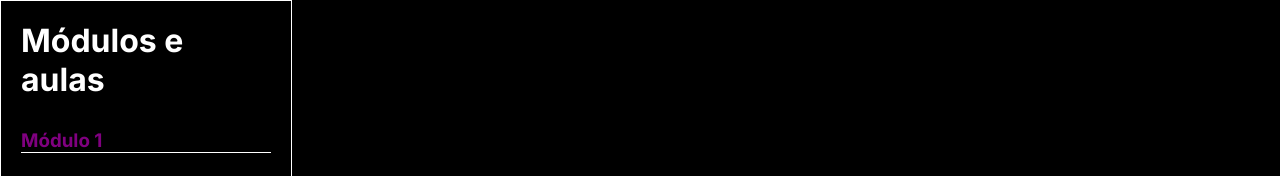
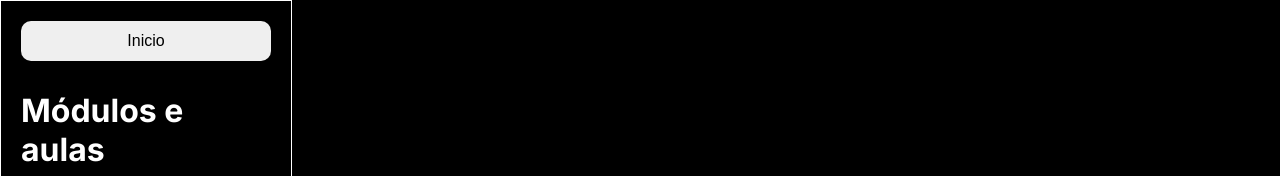
Before and after one commit to Kaiser-exe0/Cursos, a plain HTML site: page Autoconhecimento para lideres/Aula.html in a window 1280 px wide. Shown: the top 176 px of the page. Drawn offline with Linux system fonts and the light colour scheme.

Commit message:
alteracoes

```diff
--- a/Autoconhecimento para lideres/Aula.html
+++ b/Autoconhecimento para lideres/Aula.html
@@ -1,9 +1,12 @@
 <!DOCTYPE html>
 <html lang="pt-br">
+
 <head>
     <link rel="preconnect" href="https://fonts.googleapis.com">
     <link rel="preconnect" href="https://fonts.gstatic.com" crossorigin>
-    <link href="https://fonts.googleapis.com/css2?family=Inter:ital,opsz,wght@0,14..32,100..900;1,14..32,100..900&display=swap" rel="stylesheet">
+    <link
+        href="https://fonts.googleapis.com/css2?family=Inter:ital,opsz,wght@0,14..32,100..900;1,14..32,100..900&display=swap"
+        rel="stylesheet">
     <link rel="stylesheet" href="aulas.css">
     <script src="aula_script.js"></script>
     <meta charset="UTF-8">
@@ -11,27 +14,31 @@
     <script src="aula_script.js"></script>
     <title>Autoconhecimento para lideres</title>
 </head>
+
 <body>
     <div class="sidebar">
+        <a href="../Cursos.html">
+            <button class="buttonMain">Inicio</button>
+        </a>
         <h1>Módulos e aulas</h1>
 
         <h3>Módulo 1</h3>
         <ol id="dynamicList">
             <li onclick="changeVideo('https://play.gumlet.io/embed/661698592937374872013bea')">
                 <div class="checkbox">
-                    <input type="checkbox" name="" id="">
+                    <input type="checkbox">
                     <a href="#">Autoconhecimento e sua importância para liderança</a>
                 </div>
             </li>
             <li onclick="changeVideo('https://play.gumlet.io/embed/661698592937374872013be8')">
                 <div class="checkbox">
-                <input type="checkbox" name="" id="">
+                    <input type="checkbox">
                     <a href="#">Autoconhecimento na prática</a>
                 </div>
             </li>
             <li onclick="changeVideo('https://play.gumlet.io/embed/66169855356314ecdddde072')">
                 <div class="checkbox">
-                    <input type="checkbox" name="" id="">
+                    <input type="checkbox">
                     <a href="#">Conclusão</a>
                 </div>
             </li>
@@ -41,15 +48,16 @@
         <ol id="dynamicList">
             <li onclick="changeVideo('https://play.gumlet.io/embed/66169855356314ecdddde06c')">
                 <div class="checkbox">
-                    <input type="checkbox" name="" id="">
+                    <input type="checkbox">
                     <a href="#">Habilidades sociocomportamentais</a>
                 </div>
                 <h3>Questionário</h3>
                 <ol id="dynamicList">
                     <li>
                         <div class="checkbox">
-                    <input type="checkbox" name="" id="">
-                <a href="https://docs.google.com/forms/d/e/1FAIpQLSdSzQbZp9qXIZpmzR6HsDADnvvST3g2QyGedGTZLSujt3NaAw/viewform?embedded=true  ">Quiz</a>
+                            <input type="checkbox">
+                            <a href="https://docs.google.com/forms/d/e/1FAIpQLSdSzQbZp9qXIZpmzR6HsDADnvvST3g2QyGedGTZLSujt3NaAw/viewform?embedded=true  "
+                                target="_blank">Quiz</a>
                         </div>
                     </li>
 
@@ -58,11 +66,10 @@
 
     <div class="container">
         <div class="videowrapper">
-            <iframe id="videoFrame" width="640" height="360" src="https://play.gumlet.io/embed/661698592937374872013bea" frameborder="0" allowfullscreen></iframe>
+            <iframe id="videoFrame" width="640" height="360" src="https://play.gumlet.io/embed/661698592937374872013bea"
+                frameborder="0" allowfullscreen></iframe>
         </div>
+    </div>
+</body>
 
-    </div>
-
-
-</body>
 </html>
--- a/Autoconhecimento para lideres/aulas.css
+++ b/Autoconhecimento para lideres/aulas.css
@@ -101,3 +101,18 @@ body{
     gap: 16px;
 
 }
+
+.buttonMain {
+    display: flex;
+    margin-bottom: 30px;
+    justify-content: center;
+    align-items: center;
+    height: 40px;
+    width: 100%;
+    color: #000000;
+    border: none;
+    border-radius: 10px;
+    box-shadow: 0 4px 6px rgba(0, 0, 0, 0.2);
+    font-size: 16px;
+    cursor: pointer;
+}
--- a/Autoconhecimento profissional/aulas.css
+++ b/Autoconhecimento profissional/aulas.css
@@ -101,3 +101,18 @@ body{
     gap: 16px;
 
 }
+
+.buttonMain {
+    display: flex;
+    margin-bottom: 30px;
+    justify-content: center;
+    align-items: center;
+    height: 40px;
+    width: 100%;
+    color: #000000;
+    border: none;
+    border-radius: 10px;
+    box-shadow: 0 4px 6px rgba(0, 0, 0, 0.2);
+    font-size: 16px;
+    cursor: pointer;
+}
--- a/Comunicação não violenta/aulas.css
+++ b/Comunicação não violenta/aulas.css
@@ -101,3 +101,18 @@ body{
     gap: 16px;
 
 }
+
+.buttonMain {
+    display: flex;
+    margin-bottom: 30px;
+    justify-content: center;
+    align-items: center;
+    height: 40px;
+    width: 100%;
+    color: #000000;
+    border: none;
+    border-radius: 10px;
+    box-shadow: 0 4px 6px rgba(0, 0, 0, 0.2);
+    font-size: 16px;
+    cursor: pointer;
+}
--- a/Feedback na prática/aulas.css
+++ b/Feedback na prática/aulas.css
@@ -101,3 +101,18 @@ body{
     gap: 16px;
 
 }
+
+.buttonMain {
+    display: flex;
+    margin-bottom: 30px;
+    justify-content: center;
+    align-items: center;
+    height: 40px;
+    width: 100%;
+    color: #000000;
+    border: none;
+    border-radius: 10px;
+    box-shadow: 0 4px 6px rgba(0, 0, 0, 0.2);
+    font-size: 16px;
+    cursor: pointer;
+}
--- a/Inteligência Emocional para a Liderança/aulas.css
+++ b/Inteligência Emocional para a Liderança/aulas.css
@@ -101,3 +101,18 @@ body{
     gap: 16px;
 
 }
+
+.buttonMain {
+    display: flex;
+    margin-bottom: 30px;
+    justify-content: center;
+    align-items: center;
+    height: 40px;
+    width: 100%;
+    color: #000000;
+    border: none;
+    border-radius: 10px;
+    box-shadow: 0 4px 6px rgba(0, 0, 0, 0.2);
+    font-size: 16px;
+    cursor: pointer;
+}
--- a/valor pessoal e proposito no trabalho/aulas.css
+++ b/valor pessoal e proposito no trabalho/aulas.css
@@ -101,3 +101,18 @@ body{
     gap: 16px;
 
 }
+
+.buttonMain {
+    display: flex;
+    margin-bottom: 30px;
+    justify-content: center;
+    align-items: center;
+    height: 40px;
+    width: 100%;
+    color: #000000;
+    border: none;
+    border-radius: 10px;
+    box-shadow: 0 4px 6px rgba(0, 0, 0, 0.2);
+    font-size: 16px;
+    cursor: pointer;
+}
```
Also changed, not shown: Autoconhecimento profissional/Aula.html (+3 -0 lines), Comunicação não violenta/Aula.html (+3 -0 lines), Feedback na prática/Aula.html (+3 -0 lines), Inteligência Emocional para a Liderança/Aula.html (+3 -0 lines), valor pessoal e proposito no trabalho/Aula.html (+3 -0 lines). Lines whose indentation alone changed are shown as unchanged.
